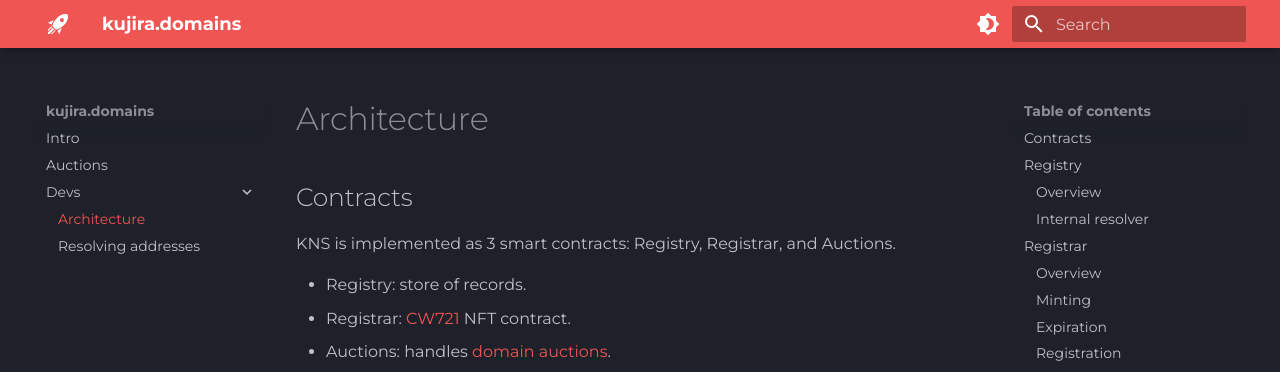
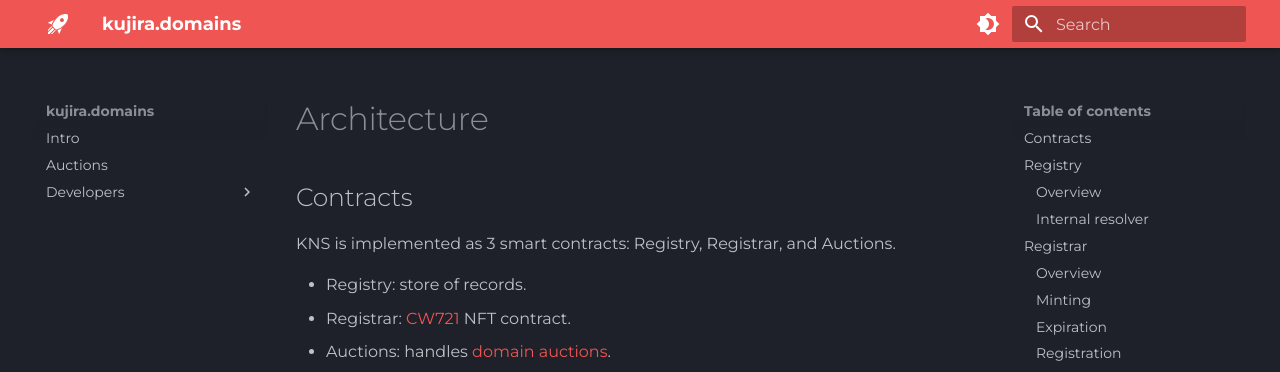
Before and after one commit to mintthemoon/docs.kujira.domains, an MkDocs documentation site: the page built from docs/developers/architecture.md, in a window 1280 px wide. Shown: the top 372 px of the page. Built offline with MkDocs 1.6.1 and Material for MkDocs 9.7.7, drawn with Linux system fonts in a browser that asks for light colours.

Commit message:
rename devs to developers

```diff
--- a/mkdocs.yml
+++ b/mkdocs.yml
@@ -2,9 +2,9 @@ site_name: kujira.domains
 nav:
 - Intro: index.md
 - Auctions: auctions.md
-- Devs:
-  - Architecture: devs/architecture.md
-  - Resolving addresses: devs/resolving-addresses.md
+- Developers:
+  - Architecture: developerss/architecture.md
+  - Resolving addresses: developers/resolving-addresses.md
 theme:
   name: material
   font:
```
Also changed, not shown: docs/developers/architecture.md (renamed from docs/devs/architecture.md), docs/developers/resolving-addresses.md (renamed from docs/devs/resolving-addresses.md).
